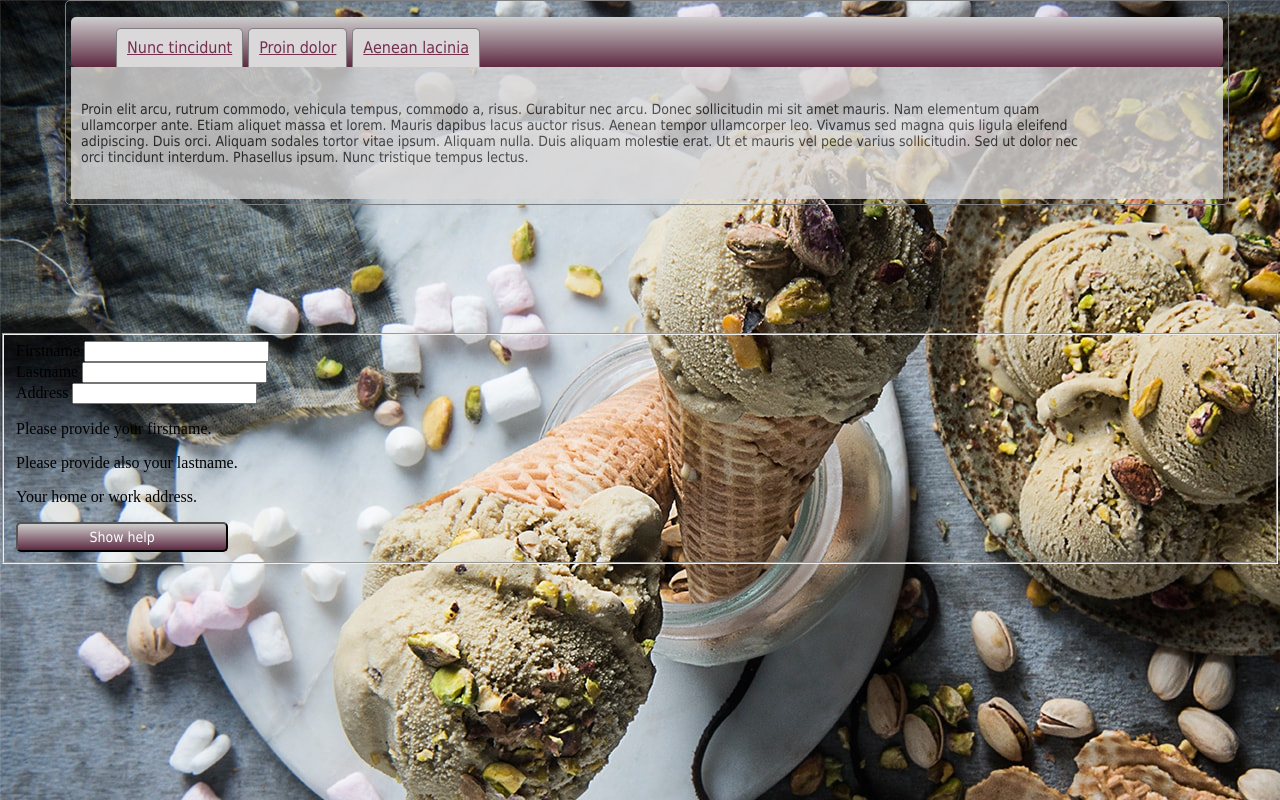
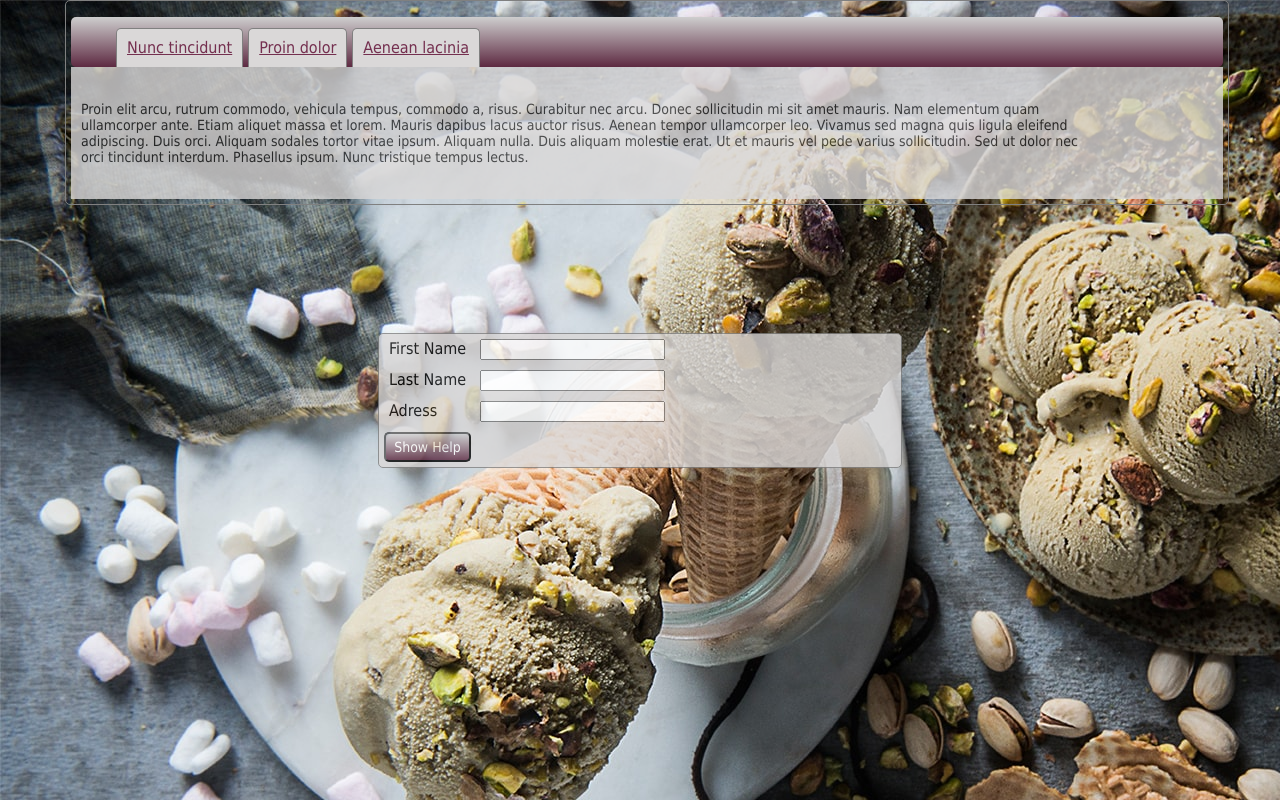
Before and after one commit to RoNikA/Veronika.github.io, a plain HTML site: page JS/jQ7_8/index.html in a window 1280 px wide. Drawn offline with nearby package versions, Linux system fonts and the light colour scheme.

Commit message:
update 7-8

```diff
--- a/JS/jQ7_8/index.html
+++ b/JS/jQ7_8/index.html
@@ -1,71 +1,42 @@
 <!DOCTYPE  html>
 <html lang="en">
-
-
-
 <head>
-	 <meta charset="utf-8">
-	  <link rel="stylesheet" href="css/stylesheet.css">
-    <script src="https://code.jquery.com/jquery-1.12.0.min.js"></script>
-
+	<meta charset="utf-8">
+	<link rel="stylesheet" href="css/stylesheet.css">
+        <script src="https://ajax.googleapis.com/ajax/libs/jquery/2.1.3/jquery.min.js"></script>
 </head>
 <body>
-<div class="tabs">
-<div class="title">
+  <div class="tabs">
+  <div class="title">
   <ul>
     <li><a href='#'class="tabs_1" id="active">Nunc tincidunt </a></li>
     <li><a href='#'class="tabs_2">Proin dolor</a></li>
     <li><a href='#'class="tabs_3">Aenean lacinia</a></li>
   </ul>
   </div>
+
   <div class="content_box">
      <div class="content_box t1" id="active">
     <p>Proin elit arcu, rutrum commodo, vehicula tempus, commodo a, risus. Curabitur nec arcu. Donec sollicitudin mi sit amet mauris. Nam elementum quam ullamcorper ante. Etiam aliquet massa et lorem. Mauris dapibus lacus auctor risus. Aenean tempor ullamcorper leo. Vivamus sed magna quis ligula eleifend adipiscing. Duis orci. Aliquam sodales tortor vitae ipsum. Aliquam nulla. Duis aliquam molestie erat. Ut et mauris vel pede varius sollicitudin. Sed ut dolor nec orci tincidunt interdum. Phasellus ipsum. Nunc tristique tempus lectus.</p>
   </div>
+
  <div class="content_box t2">
     <p>Morbi tincidunt, dui sit amet facilisis feugiat, odio metus gravida ante, ut pharetra massa metus id nunc. Duis scelerisque molestie turpis. Sed fringilla, massa eget luctus malesuada, metus eros molestie lectus, ut tempus eros massa ut dolor. Aenean aliquet fringilla sem. Suspendisse sed ligula in ligula suscipit aliquam. Praesent in eros vestibulum mi adipiscing adipiscing. Morbi facilisis. Curabitur ornare consequat nunc. Aenean vel metus. Ut posuere viverra nulla. Aliquam erat volutpat. Pellentesque convallis. Maecenas feugiat, tellus pellentesque pretium posuere, felis lorem euismod felis, eu ornare leo nisi vel felis. Mauris consectetur tortor et purus.</p>
   </div>
+
   <div class="content_box t3">
     <p>Mauris eleifend est et turpis. Duis id erat. Suspendisse potenti. Aliquam vulputate, pede vel vehicula accumsan, mi neque rutrum erat, eu congue orci lorem eget lorem. Vestibulum non ante. Class aptent taciti sociosqu ad litora torquent per conubia nostra, per inceptos himenaeos. Fusce sodales. Quisque eu urna vel enim commodo pellentesque. Praesent eu risus hendrerit ligula tempus pretium. Curabitur lorem enim, pretium nec, feugiat nec, luctus a, lacus.</p>
     <p>Duis cursus. Maecenas ligula eros, blandit nec, pharetra at, semper at, magna. Nullam ac lacus. Nulla facilisi. Praesent viverra justo vitae neque. Praesent blandit adipiscing velit. Suspendisse potenti. Donec mattis, pede vel pharetra blandit, magna ligula faucibus eros, id euismod lacus dolor eget odio. Nam scelerisque. Donec non libero sed nulla mattis commodo. Ut sagittis. Donec nisi lectus, feugiat porttitor, tempor ac, tempor vitae, pede. Aenean vehicula velit eu tellus interdum rutrum. Maecenas commodo. Pellentesque nec elit. Fusce in lacus. Vivamus a libero vitae lectus hendrerit hendrerit.</p>
   </div>
-  </div>
-
+ </div>
 </div>
 
-
-
-
-<form>
-  <fieldset>
-    <div>
-      <label for="firstname">Firstname</label>
-      <input class="firstname" name="firstname" title="Please provide your firstname.">
-
-    </div>
-    <div>
-      <label for="lastname">Lastname</label>
-      <input class="lastname" name="lastname" title="Please provide also your lastname.">
-
-    </div>
-    <div>
-      <label for="address">Address</label>
-      <input class="address" name="address" title="Your home or work address.">
-
-    </div>
-
-    <div class="help_text">
-  <p>Please provide your firstname.</p>
-  <p>Please provide also your lastname.</p>
-  <p>Your home or work address.</p>
-
+<div class="box-help">
+  <div class="help-field"><span>First Name</span><input class="input-1" type="text"><span class="help appear-text1">Please provide your firstname</span></div>
+  <div class="help-field"><span>Last Name</span><input class="input-2" type="text"><span class="help appear-text2">Please provide also your lastname</span></div>
+  <div class="help-field"><span>Adress</span><input class="input-3" type="text"><span class="help appear-text3">Your home or work adress</span></div>
+ <button>Show Help</button>
 </div>
-
-
-    <button  type="submit" form="show">Show help</button>
-  </fieldset>
-
-</form>
 
 <script src="js/script.js" ></script>
 </body>
```
